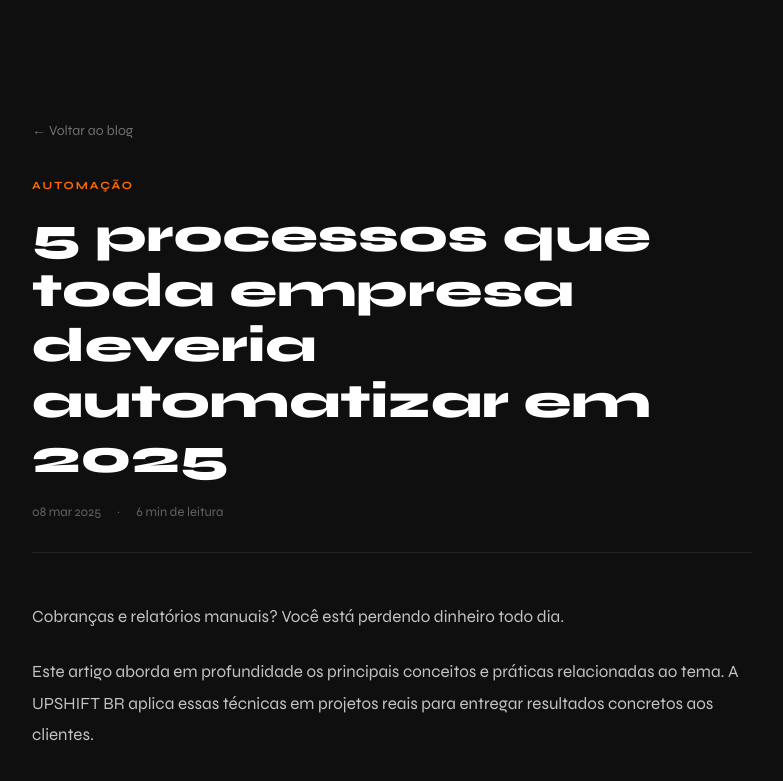
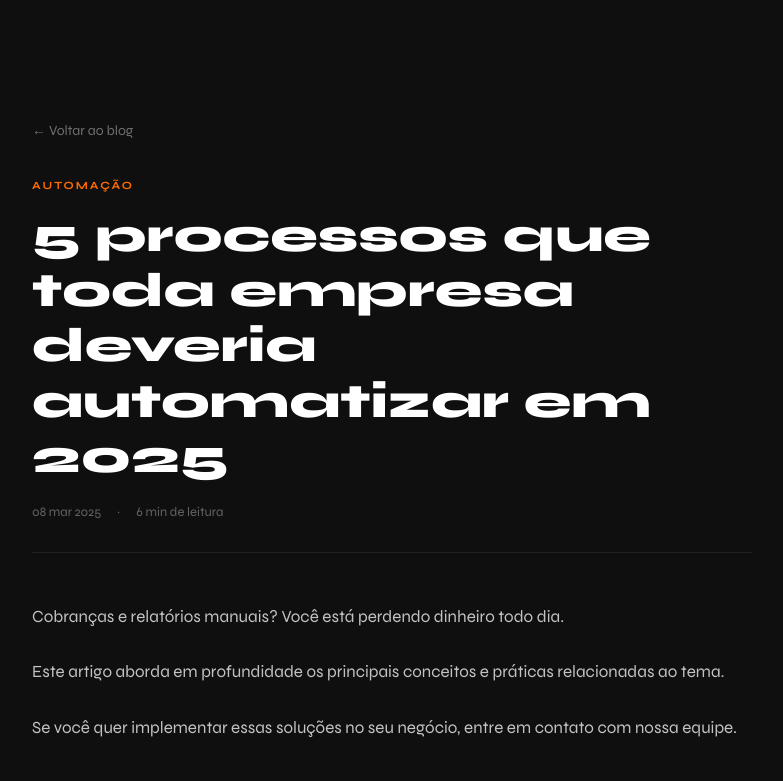
Before and after one commit to Devgabriel01/upshift-br, a Next.js app: page /blog/automatizar in a window 1280 px wide. Shown: the top 781 px of the page, without its empty margins (248-1031 px from the left). Built offline with nearby package versions, Linux system fonts and the light colour scheme.

Commit message:
feat: add blog slug page

```diff
--- a/src/app/blog/[slug]/page.tsx
+++ b/src/app/blog/[slug]/page.tsx
@@ -1,3 +1,4 @@
+
 import { BLOG_POSTS } from "@/lib/constants";
 import Link from "next/link";
 import { notFound } from "next/navigation";
@@ -19,8 +20,8 @@ export default function BlogPost({ params }: { params: { slug: string } }) {
         </div>
         <div style={{ fontSize: "17px", lineHeight: 1.85, color: "rgba(255,255,255,0.75)" }}>
           <p style={{ marginBottom: "24px" }}>{post.excerpt}</p>
-          <p style={{ marginBottom: "24px" }}>Este artigo aborda em profundidade os principais conceitos e práticas relacionadas ao tema. A UPSHIFT BR aplica essas técnicas em projetos reais para entregar resultados concretos aos clientes.</p>
-          <p style={{ marginBottom: "24px" }}>Se você quer implementar essas soluções no seu negócio, entre em contato com nossa equipe para uma conversa sem compromisso.</p>
+          <p style={{ marginBottom: "24px" }}>Este artigo aborda em profundidade os principais conceitos e práticas relacionadas ao tema.</p>
+          <p style={{ marginBottom: "24px" }}>Se você quer implementar essas soluções no seu negócio, entre em contato com nossa equipe.</p>
         </div>
         <div style={{ marginTop: "56px", background: "rgba(255,107,0,0.08)", border: "1px solid rgba(255,107,0,0.2)", borderRadius: "16px", padding: "32px", textAlign: "center" }}>
           <h3 style={{ fontSize: "22px", fontWeight: 700, marginBottom: "10px" }}>Quer aplicar isso no seu negócio?</h3>
```
